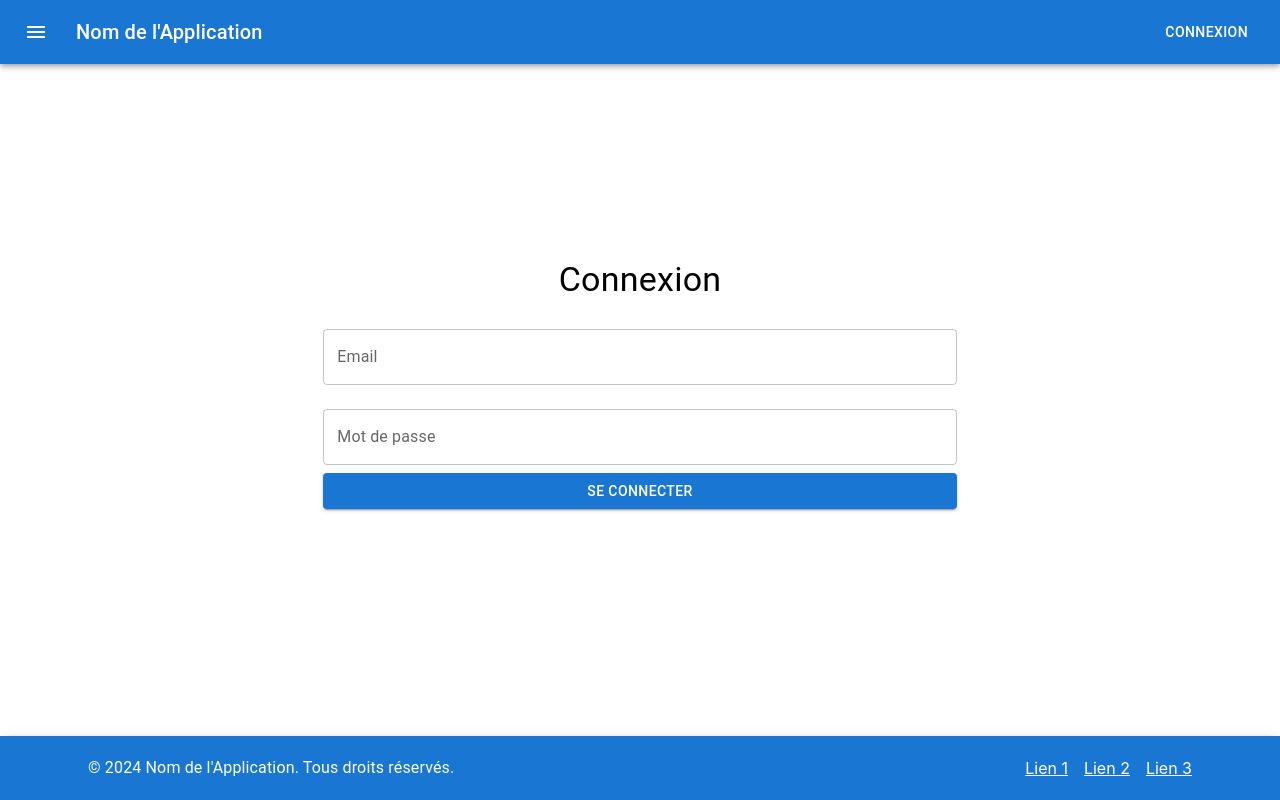
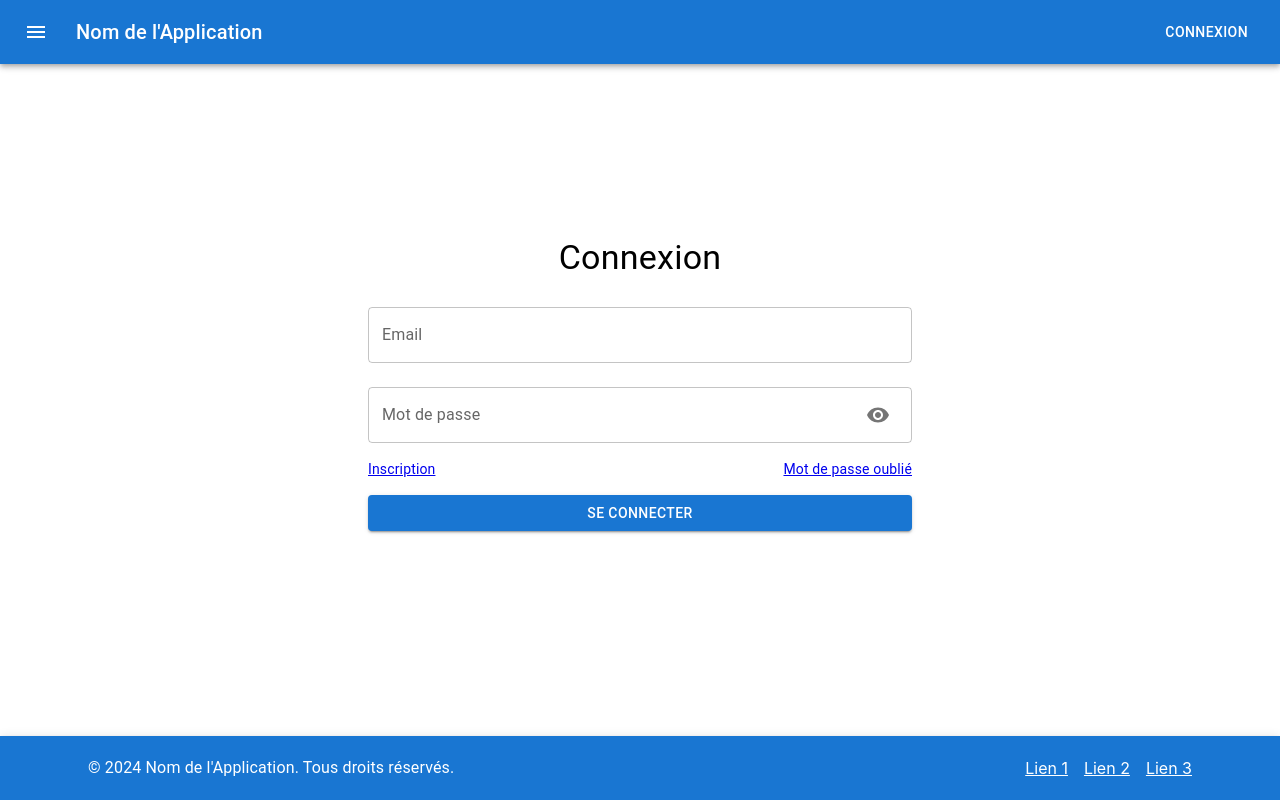
Before and after one commit to jvk88511334/client-prototype-react, a React (Create React App) app: page /login in a window 1280 px wide. Built offline with nearby package versions, Linux system fonts and the light colour scheme.

Commit message:
Adaptation du formulaire login password pour afficher masquer mdp, mot de passe oublié, nouvelle inscription

```diff
--- a/src/views/LoginView.js
+++ b/src/views/LoginView.js
@@ -1,16 +1,23 @@
 import React, { useState } from 'react';
-import { TextField, Button, Typography } from '@mui/material';
+import { TextField, Button, Typography, InputAdornment, IconButton } from '@mui/material';
+import { Visibility, VisibilityOff } from '@mui/icons-material';
+import { Link as RouterLink } from 'react-router-dom';
 import CenteredView from '../components/CenteredView';
 
 function LoginView() {
     const [email, setEmail] = useState('');
     const [password, setPassword] = useState('');
+    const [showPassword, setShowPassword] = useState(false);
 
     const handleSubmit = (e) => {
         e.preventDefault();
         // Logique de connexion (à implémenter plus tard avec un backend)
         console.log('Email:', email);
         console.log('Password:', password);
+    };
+
+    const handleClickShowPassword = () => {
+        setShowPassword(!showPassword);
     };
 
     return (
@@ -29,13 +36,30 @@ function LoginView() {
                 />
                 <TextField
                     label="Mot de passe"
-                    type="password"
+                    type={showPassword ? 'text' : 'password'}
                     fullWidth
                     margin="normal"
                     value={password}
                     onChange={(e) => setPassword(e.target.value)}
+                    InputProps={{
+                        endAdornment: (
+                            <InputAdornment position="end">
+                                <IconButton onClick={handleClickShowPassword}>
+                                    {showPassword ? <VisibilityOff /> : <Visibility />}
+                                </IconButton>
+                            </InputAdornment>
+                        ),
+                    }}
                 />
-                <Button type="submit" variant="contained" color="primary" fullWidth>
+                <div style={{ display: 'flex', justifyContent: 'space-between', marginTop: '8px' }}>
+                    <Typography component={RouterLink} to="/register" variant="body2">
+                        Inscription
+                    </Typography>
+                    <Typography component={RouterLink} to="/forgot-password" variant="body2">
+                        Mot de passe oublié
+                    </Typography>
+                </div>
+                <Button type="submit" variant="contained" color="primary" fullWidth style={{ marginTop: '16px' }}>
                     Se connecter
                 </Button>
             </form>
```
